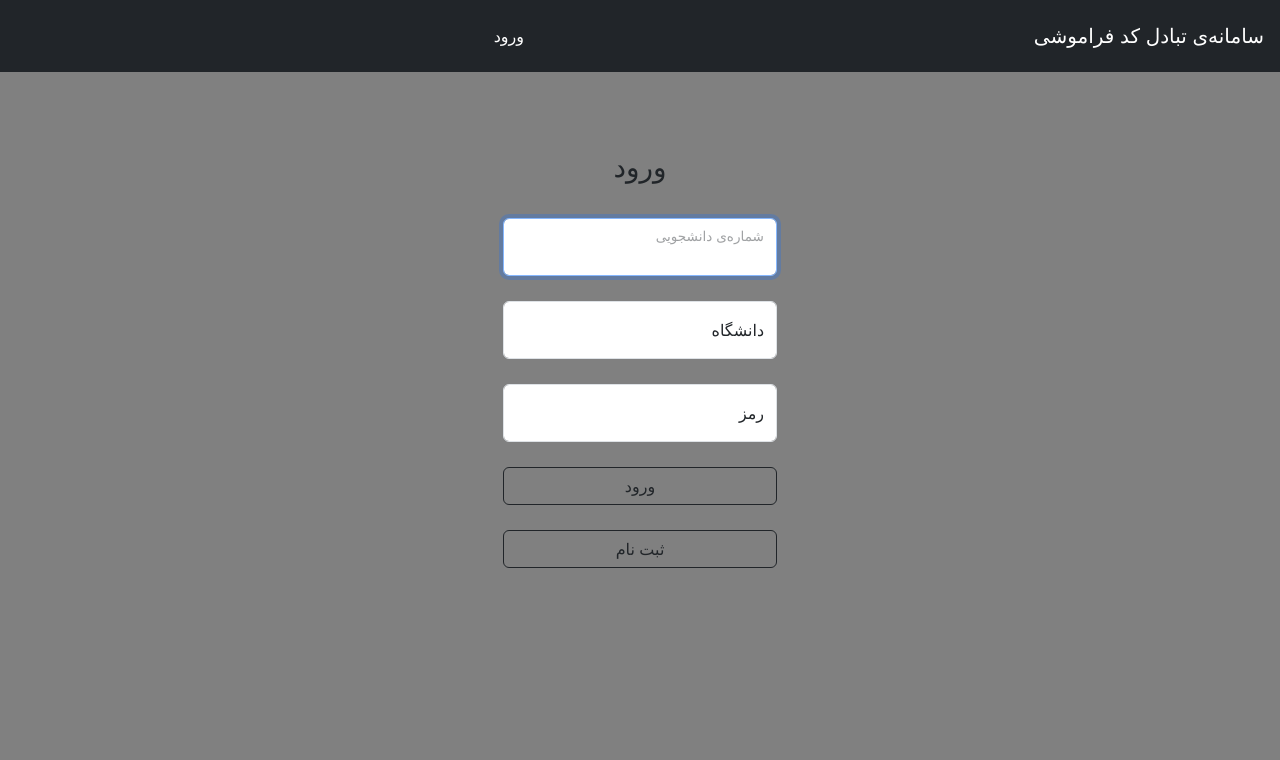
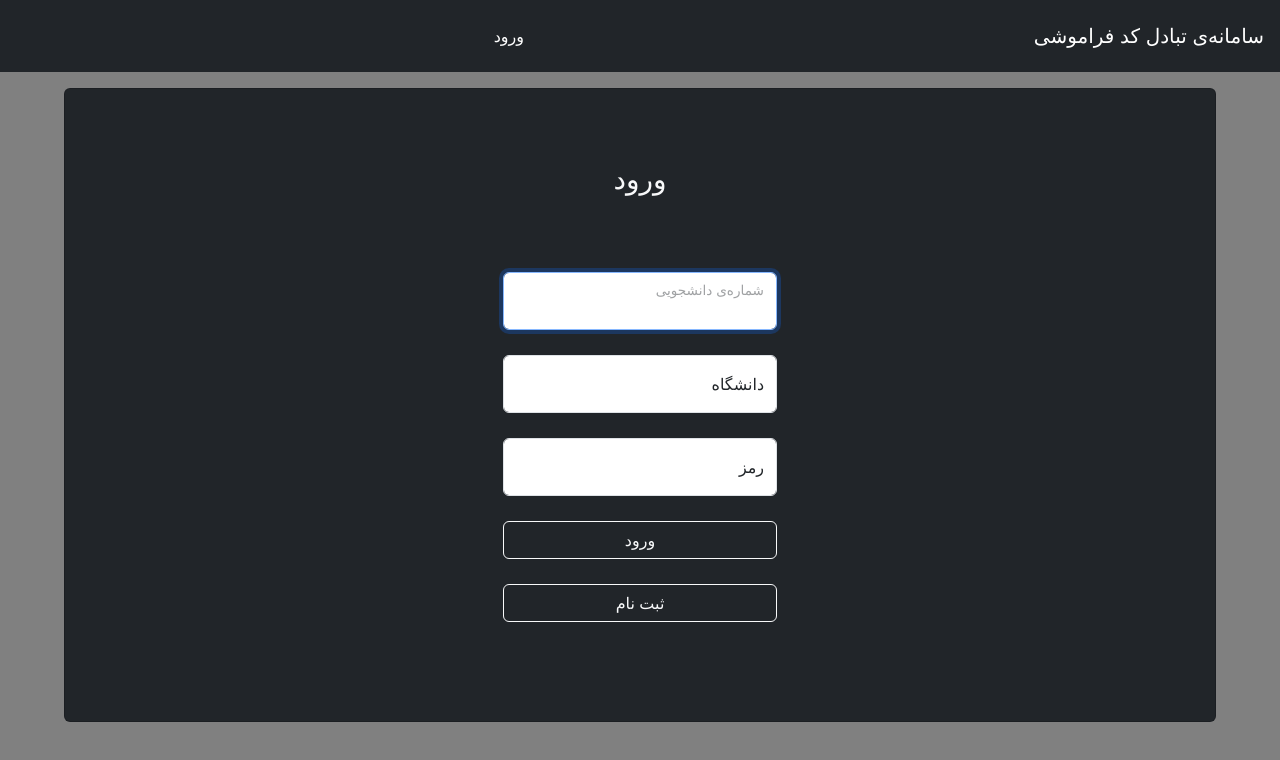
Before and after one commit to IIIphr/se_front_prj, a React (Create React App) app: page /login in a window 1280 px wide. Shown: the top 760 px of the page. Built offline with nearby package versions, Linux system fonts and the light colour scheme.

Commit message:
Added some style to login page

```diff
--- a/src/Login.js
+++ b/src/Login.js
@@ -9,6 +9,7 @@ import Container from 'react-bootstrap/Container';
 import Form from 'react-bootstrap/Form';
 import Spinner from 'react-bootstrap/Spinner';
 import FloatingLabel from 'react-bootstrap/FloatingLabel';
+import Card from 'react-bootstrap/Card';
 import ReactDOM from 'react-dom';
 
 function addMonths(date, months) {
@@ -52,8 +53,10 @@ function Login() {
     <Fragment>
       <Navbarr />
       <Container className='d-flex flex-column justify-content-center align-items-center min-vh-75'>
+        <Card bg='dark' text='light' className='min-vw-90 d-flex flex-column text-center p-3 m-3'>
+          <Card.Body className='d-flex flex-column justify-content-evenly align-items-center min-vh-75 min-vw-75'>
             <h3>ورود</h3>
-        <Form noValidate validated={validated} className='d-flex flex-column justify-content-evenly align-items-center min-vh-50'>
+            <Form noValidate validated={validated} className='d-flex flex-column justify-content-evenly align-items-center min-vh-50 text-dark'>
               <Form.Group>
                 <FloatingLabel dir='rtl' className='custom-class' label="شماره‌ی دانشجویی‌">
                   <Form.Control
@@ -89,7 +92,7 @@ function Login() {
               </Form.Group>
 
               {is_loading == 0 ?
-            <button className='btn btn-outline-dark text-center rtl w-100' onClick={(e) => {
+                <button className='btn btn-outline-light text-center rtl w-100' onClick={(e) => {
                   e.preventDefault();
                   const form = e.currentTarget;
                   if (form.checkValidity() === false) {
@@ -135,12 +138,14 @@ function Login() {
                       });
                   }
                 }}>ورود</button> :
-            <button className='btn btn-outline-dark text-center rtl w-100' disabled>
+                <button className='btn btn-outline-light text-center rtl w-100' disabled>
                   <Spinner animation='border' size='sm' />
                 </button>}
 
-          <Link className='btn btn-outline-dark text-center rtl w-100' to='/signup'>ثبت نام</Link>
+              <Link className='btn btn-outline-light text-center rtl w-100' to='/signup'>ثبت نام</Link>
             </Form>
+          </Card.Body>
+        </Card>
       </Container>
     </Fragment>
   );
```
Lines whose indentation alone changed are shown as unchanged.
